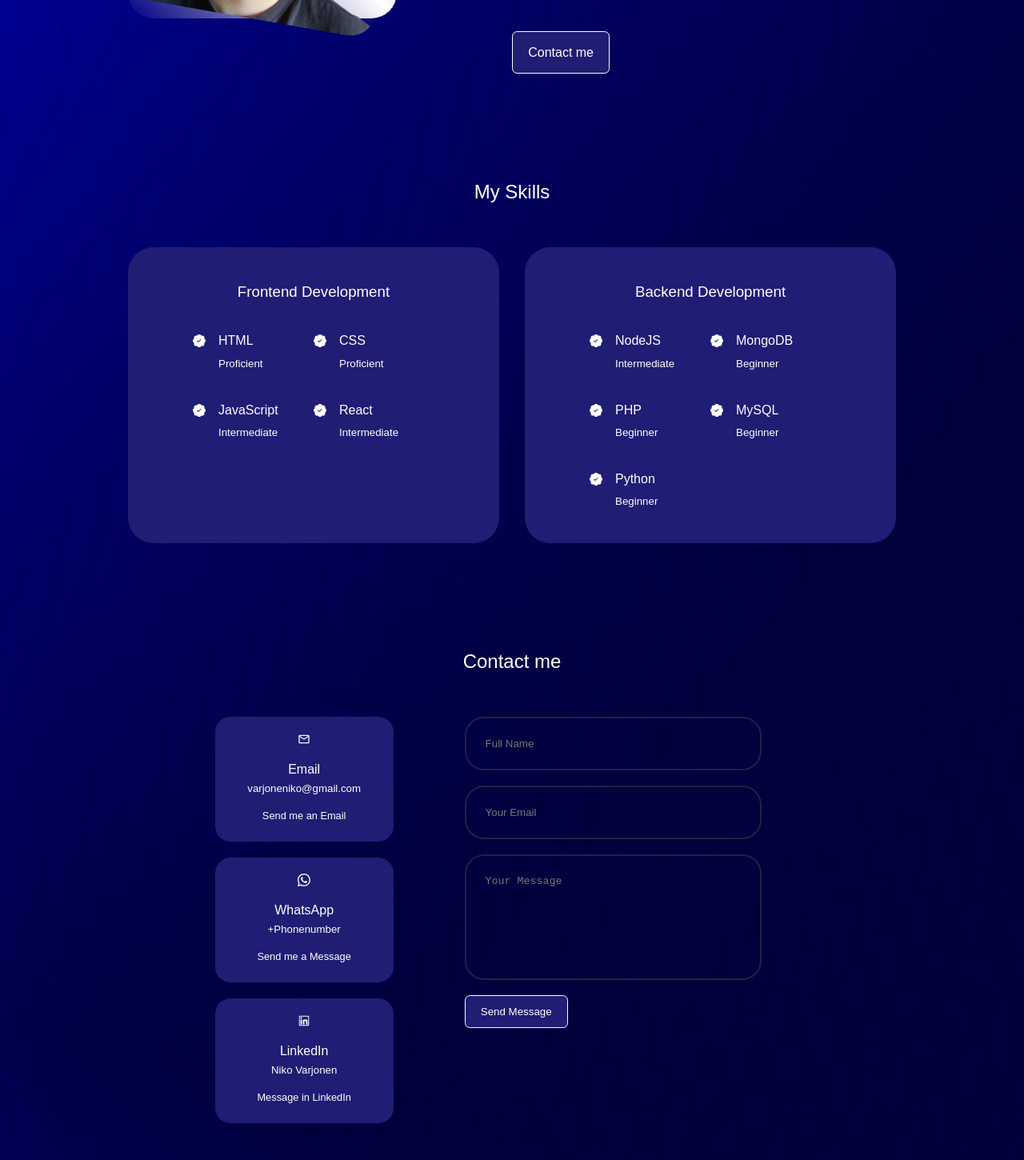
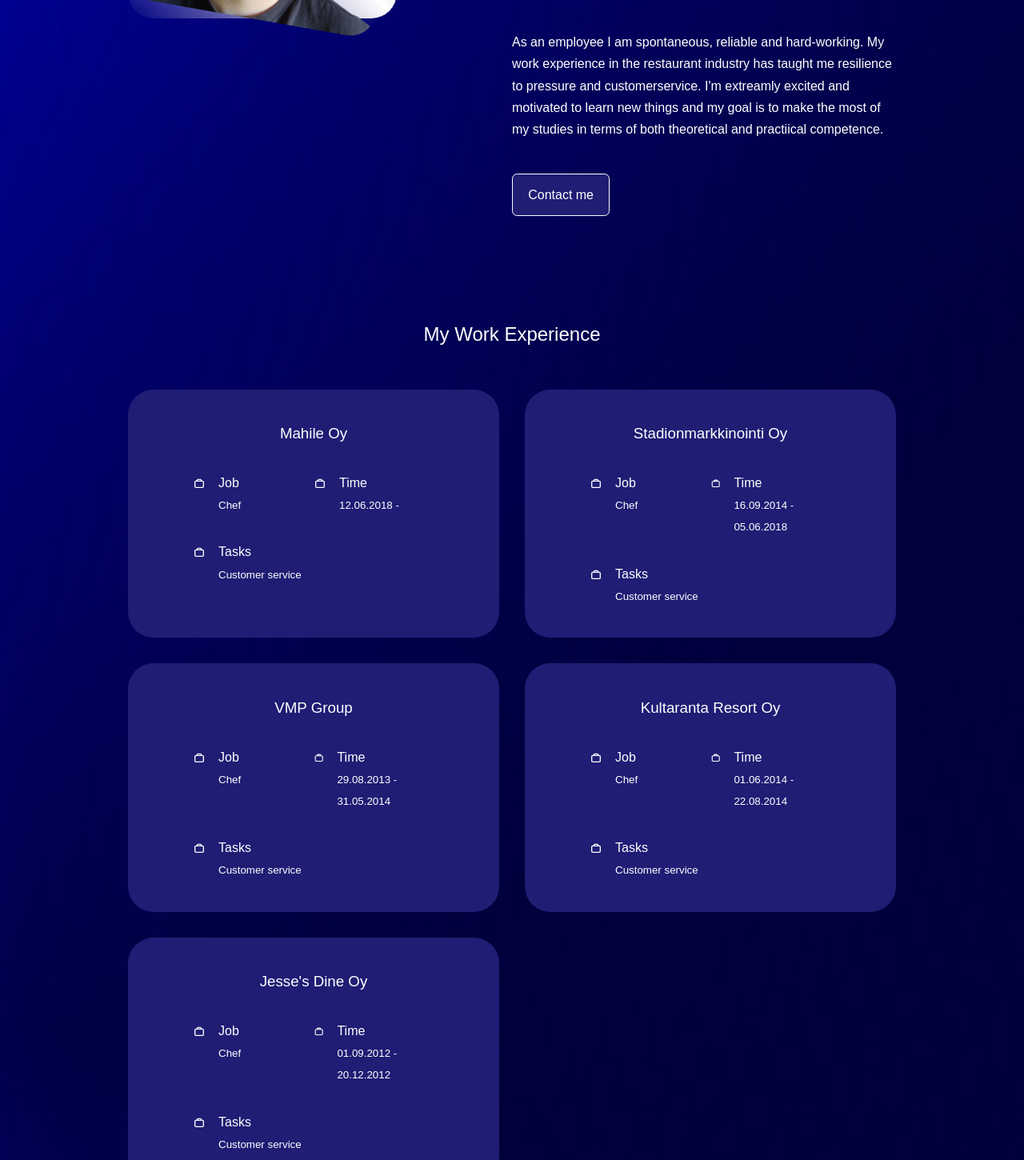
Before and after one commit to Nibbee/NikoVarjonen, a React (Create React App) app: page / in a window 1280 px wide. Shown: the part 1330-2780 px from the top of the page at 80% size. Built offline with nearby package versions, Linux system fonts and the light colour scheme.

Commit message:
Created Experience component and edited Skills component

```diff
--- a/src/App.jsx
+++ b/src/App.jsx
@@ -2,7 +2,8 @@
 import Header from './components/header/Header'
 import Nav from './components/navbar/Nav'
 import About from './components/about/About'
-import Experience from './components/experience/Experience'
+import Skills from './components/skills/Skills'
+import Experience from './components/experience/Experience';
 import Contact from './components/contact/Contact'
 import Footer from './components/footer/Footer'
 import './css/App.css';
@@ -14,6 +15,7 @@
       <Nav />
       <About />
       <Experience />
+      <Skills />
       <Contact />
       <Footer />
     </>
--- a/src/components/about/About.jsx
+++ b/src/components/about/About.jsx
@@ -37,9 +37,16 @@
                         </artice>
                     </div>
                     <p>
-                        Hey my name is Niko Varjonen and I'm 28 years old. I'm a former chef with over 9 years of experience from the field.
-                        Currently I'm studying Business Information Technology at Turku University of Applied Sciences.
-
+                        Hey my name is Niko Varjonen and I'm 28 years old.
+                        I'm a former chef with over 9 years of experience from the field.
+                        Currently I'm studying Business Information Technology at
+                        Turku University of Applied Sciences.
+                    </p>
+                    <p>
+                        As an employee I am spontaneous, reliable and hard-working. My work experience
+                        in the restaurant industry has taught me resilience to pressure and customerservice.
+                        I'm extreamly excited and motivated to learn new things and my goal is to make the most
+                        of my studies in terms of both theoretical and practiical competence.
                     </p>
                     <a href="#contact" className="btn btn-primary">Contact me</a>
                 </div>
--- a/src/components/experience/Experience.jsx
+++ b/src/components/experience/Experience.jsx
@@ -1,83 +1,143 @@
 import React from "react";
-import { BsPatchCheckFill as BsPatchCheckFill} from 'react-icons/bs'
+import {CgWorkAlt} from 'react-icons/cg'
 import '../../css/experience.css'
 
 const Experience = () => {
     return (
         <section id="experience">
-            <h2>My Skills</h2>
+            <h2>My Work Experience</h2>
 
             <div className="container experience_container">
-                <div className="experience_frontend">
-                    <h3>Frontend Development</h3>
+                <div className="experience">
+                    <h3>Mahile Oy</h3>
                     <div className="experience_content">
                         <article className="experience_details">
-                            <BsPatchCheckFill className="experience_details-icon"/>
+                            <CgWorkAlt className="experience_details-icon" />
                             <div>
-                                <h4>HTML</h4>
-                                <small className="text-light">Proficient</small>
+                                <h4>Job</h4>
+                                <small className="text-light">Chef</small>
                             </div>
                         </article>
                         <article className="experience_details">
-                            <BsPatchCheckFill className="experience_details-icon" />
+                            <CgWorkAlt className="experience_details-icon" />
                             <div>
-                                <h4>CSS</h4>
-                                <small className="text-light">Proficient</small>
+                                <h4>Time</h4>
+                                <small className="text-light">12.06.2018 -</small>
                             </div>
                         </article>
                         <article className="experience_details">
-                            <BsPatchCheckFill className="experience_details-icon" />
+                            <CgWorkAlt className="experience_details-icon" />
                             <div>
-                                <h4>JavaScript</h4>
-                                <small className="text-light">Intermediate</small>
-                            </div>
-                        </article>
-                        <article className="experience_details">
-                            <BsPatchCheckFill className="experience_details-icon" />
-                            <div>
-                                <h4>React</h4>
-                                <small className="text-light">Intermediate</small>
+                                <h4>Tasks</h4>
+                                <small className="text-light">Customer service</small>
                             </div>
                         </article>
                     </div>
                 </div>
 
-                <div className="experience_backend">
-                    <h3>Backend Development</h3>
+                <div className="experience">
+                    <h3>Stadionmarkkinointi Oy</h3>
                     <div className="experience_content">
-                        <article className="experience_details">
-                            <BsPatchCheckFill className="experience_details-icon" />
+                    <article className="experience_details">
+                            <CgWorkAlt className="experience_details-icon" />
                             <div>
-                                <h4>NodeJS</h4>
-                                <small className="text-light">Intermediate</small>
+                                <h4>Job</h4>
+                                <small className="text-light">Chef</small>
                             </div>
                         </article>
                         <article className="experience_details">
-                            <BsPatchCheckFill className="experience_details-icon" />
+                            <CgWorkAlt className="experience_details-icon" />
                             <div>
-                                <h4>MongoDB</h4>
-                                <small className="text-light">Beginner</small>
+                                <h4>Time</h4>
+                                <small className="text-light">16.09.2014 - 05.06.2018</small>
                             </div>
                         </article>
                         <article className="experience_details">
-                            <BsPatchCheckFill className="experience_details-icon" />
+                            <CgWorkAlt className="experience_details-icon" />
                             <div>
-                                <h4>PHP</h4>
-                                <small className="text-light">Beginner</small>
+                                <h4>Tasks</h4>
+                                <small className="text-light">Customer service</small>
+                            </div>
+                        </article>
+                    </div>
+                </div>
+
+                <div className="experience">
+                    <h3>VMP Group</h3>
+                    <div className="experience_content">
+                        <article className="experience_details">
+                            <CgWorkAlt className="experience_details-icon" />
+                            <div>
+                                <h4>Job</h4>
+                                <small className="text-light">Chef</small>
                             </div>
                         </article>
                         <article className="experience_details">
-                            <BsPatchCheckFill className="experience_details-icon" />
+                            <CgWorkAlt className="experience_details-icon" />
                             <div>
-                                <h4>MySQL</h4>
-                                <small className="text-light">Beginner</small>
+                                <h4>Time</h4>
+                                <small className="text-light">29.08.2013 - 31.05.2014</small>
                             </div>
                         </article>
                         <article className="experience_details">
-                            <BsPatchCheckFill className="experience_details-icon" />
+                            <CgWorkAlt className="experience_details-icon" />
                             <div>
-                                <h4>Python</h4>
-                                <small className="text-light">Beginner</small>
+                                <h4>Tasks</h4>
+                                <small className="text-light">Customer service</small>
+                            </div>
+                        </article>
+                    </div>
+                </div>
+
+                <div className="experience">
+                    <h3>Kultaranta Resort Oy</h3>
+                    <div className="experience_content">
+                        <article className="experience_details">
+                            <CgWorkAlt className="experience_details-icon" />
+                            <div>
+                                <h4>Job</h4>
+                                <small className="text-light">Chef</small>
+                            </div>
+                        </article>
+                        <article className="experience_details">
+                            <CgWorkAlt className="experience_details-icon" />
+                            <div>
+                                <h4>Time</h4>
+                                <small className="text-light">01.06.2014 - 22.08.2014</small>
+                            </div>
+                        </article>
+                        <article className="experience_details">
+                            <CgWorkAlt className="experience_details-icon" />
+                            <div>
+                                <h4>Tasks</h4>
+                                <small className="text-light">Customer service</small>
+                            </div>
+                        </article>
+                    </div>
+                </div>
+
+                <div className="experience">
+                    <h3>Jesse's Dine Oy</h3>
+                    <div className="experience_content">
+                        <article className="experience_details">
+                            <CgWorkAlt className="experience_details-icon" />
+                            <div>
+                                <h4>Job</h4>
+                                <small className="text-light">Chef</small>
+                            </div>
+                        </article>
+                        <article className="experience_details">
+                            <CgWorkAlt className="experience_details-icon" />
+                            <div>
+                                <h4>Time</h4>
+                                <small className="text-light">01.09.2012 - 20.12.2012</small>
+                            </div>
+                        </article>
+                        <article className="experience_details">
+                            <CgWorkAlt className="experience_details-icon" />
+                            <div>
+                                <h4>Tasks</h4>
+                                <small className="text-light">Customer service</small>
                             </div>
                         </article>
                     </div>
--- a/src/components/footer/Footer.jsx
+++ b/src/components/footer/Footer.jsx
@@ -11,6 +11,7 @@
                 <li><a href="#">Home</a></li>
                 <li><a href="#about">About</a></li>
                 <li><a href="#experience">Experience</a></li>
+                <li><a href="#skills">Skills</a></li>
                 <li><a href="#contact">Contact</a></li>
             </ul>
 
--- a/src/components/header/Header.jsx
+++ b/src/components/header/Header.jsx
@@ -8,7 +8,7 @@
         <header>
             <div className="container header__container">
                 <h1>Niko Varjonen</h1>
-                <h5 className="text-ligth">Student </h5>
+                <h5 className="text-light">Business Information Technology Student </h5>
                 <CTA />
 
                 <div className="me">
--- a/src/components/navbar/Nav.jsx
+++ b/src/components/navbar/Nav.jsx
@@ -16,8 +16,8 @@
             <a href="#" onClick={() => setActive('#')} className={activeNav === '#' ? 'active' : ''}><AiOutlineHome/></a>
             <a href="#about" onClick={() => setActive('#about')} className={activeNav === '#about' ? 'active' : ''}><AiOutlineUser/></a>
             <a href="#contact" onClick={() => setActive('#contact')} className={activeNav === '#contact' ? 'active' : ''}><MdOutlineContactPhone/></a>
-            <a href="#experience" onClick={() => setActive('#experience')} className={activeNav === '#experience' ? 'active' : ''}><BiBook/></a>
-            <a href="#portfolio" onClick={() => setActive('#portfolio')} className={activeNav === '#portfolio' ? 'active' : ''}><MdWorkOutline/></a>
+            <a href="#skills" onClick={() => setActive('#skills')} className={activeNav === '#skills' ? 'active' : ''}><BiBook/></a>
+            <a href="#experience" onClick={() => setActive('#experience')} className={activeNav === '#experience' ? 'active' : ''}><MdWorkOutline/></a>
         </nav>
     )
 }
```
Also changed, not shown: src/components/skills/Skills.jsx (added, +90 -0 lines), src/css/header.css (+4 -4 lines), src/css/skills.css (added, +69 -0 lines).
